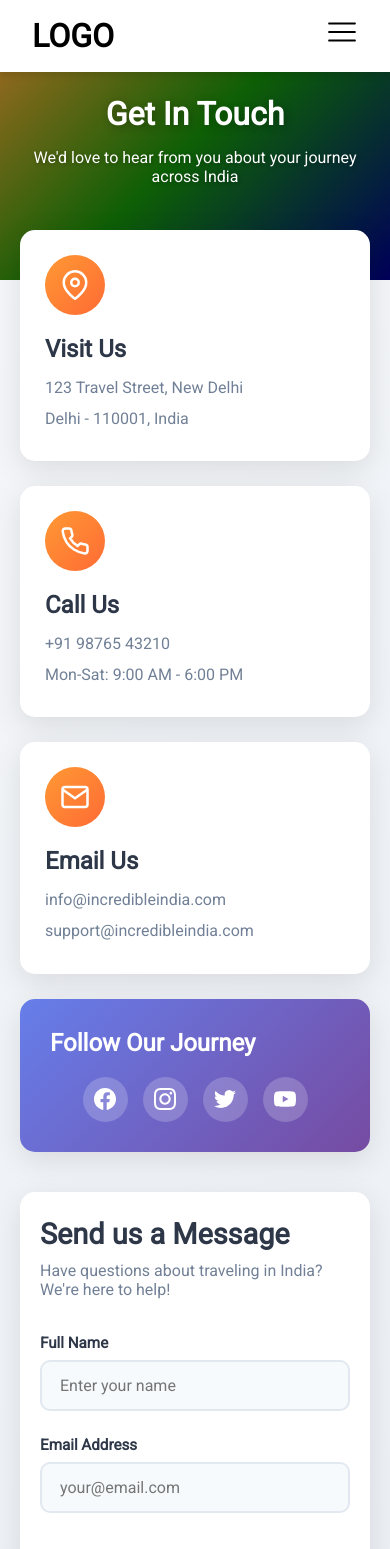
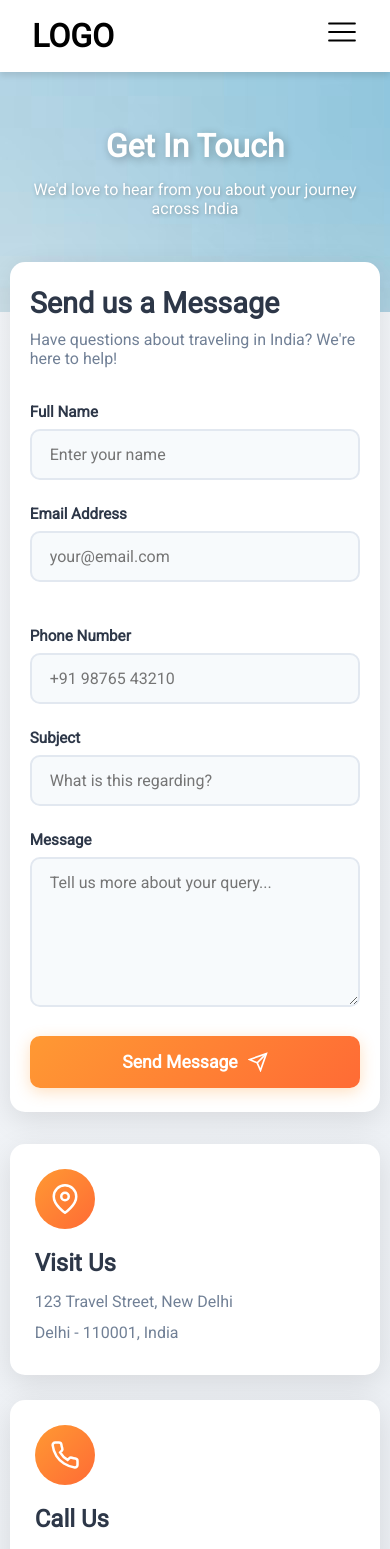
Before and after one commit to Vikas24Chauhan/ghumo, a React (Vite) app: page /contact-us in a window 390 px wide. Shown: the top 1549 px of the page. Built offline with nearby package versions, Linux system fonts and the light colour scheme.

Commit message:
contact-us changes done

```diff
--- a/src/components/contactUs/ContactUs.css
+++ b/src/components/contactUs/ContactUs.css
@@ -1,34 +1,21 @@
 .contact-container {
-  color: #333;
+  padding: 2rem 0;
   background: linear-gradient(135deg, #f5f7fa 0%, #e8ecf1 100%);
-  min-height: 100vh;
 }
 
 /* Header Section */
 .contact-header {
   position: relative;
-  height: 350px;
-  background: linear-gradient(135deg, #ff9933 0%, #138808 50%, #000080 100%);
+  height: 450px;
+  background-image: url(../../assets/images/contact-bg.jpg);
   display: flex;
   flex-direction: column;
   justify-content: center;
   align-items: center;
-  overflow: hidden;
-}
-
-.header-overlay {
-  position: absolute;
-  top: 0;
-  left: 0;
-  right: 0;
-  bottom: 0;
-  background: rgba(0, 0, 0, 0.3);
-  z-index: 1;
 }
 
 .contact-title {
   position: relative;
-  z-index: 2;
   font-size: 4rem;
   font-weight: 700;
   color: #fff;
@@ -59,18 +46,16 @@
 
 /* Content Section */
 .contact-content {
-  max-width: 1400px;
-  margin: -80px auto 0;
-  padding: 0 30px 60px;
-  display: grid;
-  grid-template-columns: 1fr 1.5fr;
-  gap: 40px;
+  width: 80%;
+  margin: -100px auto 0;
+  display: flex;
+  justify-content: space-between;
   position: relative;
-  z-index: 3;
 }
 
 /* Info Cards */
 .contact-info {
+  width: 32%;
   display: flex;
   flex-direction: column;
   gap: 25px;
@@ -121,51 +106,9 @@
   margin: 5px 0;
 }
 
-/* Social Links */
-.social-links {
-  background: linear-gradient(135deg, #667eea 0%, #764ba2 100%);
-  padding: 30px;
-  border-radius: 15px;
-  box-shadow: 0 8px 30px rgba(0, 0, 0, 0.1);
-  color: #fff;
-}
-
-.social-links h3 {
-  font-size: 1.5rem;
-  margin-bottom: 20px;
-  font-weight: 600;
-}
-
-.social-icons {
-  display: flex;
-  gap: 15px;
-}
-
-.social-icon {
-  width: 45px;
-  height: 45px;
-  background: rgba(255, 255, 255, 0.2);
-  border-radius: 50%;
-  display: flex;
-  align-items: center;
-  justify-content: center;
-  transition: all 0.3s ease;
-  backdrop-filter: blur(10px);
-}
-
-.social-icon:hover {
-  background: rgba(255, 255, 255, 0.3);
-  transform: scale(1.1) rotate(5deg);
-}
-
-.social-icon svg {
-  width: 22px;
-  height: 22px;
-  color: #fff;
-}
-
 /* Form Section */
 .contact-form-wrapper {
+  width: 65%;
   background: #fff;
   padding: 45px;
   border-radius: 15px;
@@ -220,7 +163,6 @@
   border: 2px solid #e2e8f0;
   border-radius: 10px;
   font-size: 1rem;
-  font-family: inherit;
   transition: all 0.3s ease;
   background: #f7fafc;
 }
@@ -300,28 +242,108 @@
 }
 
 /* Map Section */
-.map-section {
-  width: 100%;
+.contact-last-section {
+  width: 80%;
+  margin: 4rem auto 0;
+}
+
+.contact-map {
   height: 450px;
-  margin-top: 40px;
+  margin-top: 2rem;
   border-radius: 15px;
   overflow: hidden;
   box-shadow: 0 8px 30px rgba(0, 0, 0, 0.1);
 }
 
-/* Responsive Design */
+/* Social Links */
+.contact-social-links {
+  background: linear-gradient(135deg, #667eea 0%, #764ba2 100%);
+  padding: 30px;
+  border-radius: 15px;
+  box-shadow: 0 8px 30px rgba(0, 0, 0, 0.1);
+  color: #fff;
+  display: flex;
+  align-items: center;
+  justify-content: space-between;
+}
+
+.contact-social-links h3 {
+  font-size: 1.5rem;
+  font-weight: 600;
+}
+
+.contact-social-icons {
+  display: flex;
+  gap: 15px;
+}
+
+.contact-social-icon {
+  width: 45px;
+  height: 45px;
+  background: rgba(255, 255, 255, 0.2);
+  border-radius: 50%;
+  display: flex;
+  align-items: center;
+  justify-content: center;
+  transition: all 0.3s ease;
+  backdrop-filter: blur(10px);
+}
+
+.contact-social-icon:hover {
+  background: rgba(255, 255, 255, 0.3);
+  transform: scale(1.1) rotate(5deg);
+}
+
+.contact-social-icon svg {
+  width: 22px;
+  height: 22px;
+  color: #fff;
+}
+
+/* ----------------------- Responsive --------------- */
+@media (max-width: 1440px) {
+  .contact-content,
+  .contact-last-section {
+    width: 85%;
+  }
+}
+
 @media (max-width: 1024px) {
   .contact-content {
-    grid-template-columns: 1fr;
-    margin-top: -60px;
+    width: 90%;
+    margin-top: -80px;
   }
 
   .contact-title {
     font-size: 3rem;
   }
+
+  .contact-header {
+    height: 350px;
+  }
+
+  .contact-last-section {
+    width: 90%;
+  }
 }
 
 @media (max-width: 768px) {
+  .contact-content {
+    width: 95%;
+    flex-wrap: wrap;
+    flex-direction: column-reverse;
+    margin-top: -50px;
+  }
+
+  .contact-form-wrapper {
+    width: 100%;
+  }
+
+  .contact-info {
+    width: 100%;
+    margin-top: 2rem;
+  }
+
   .contact-header {
     height: 280px;
   }
@@ -336,11 +358,6 @@
     text-align: center;
   }
 
-  .contact-content {
-    padding: 0 20px 40px;
-    margin-top: -50px;
-  }
-
   .contact-form-wrapper {
     padding: 30px 25px;
   }
@@ -353,12 +370,16 @@
     font-size: 1.8rem;
   }
 
-  .map-section {
+  .contact-last-section {
+    width: 95%;
+  }
+
+  .contact-map {
     height: 350px;
   }
 }
 
-@media (max-width: 480px) {
+@media (max-width: 500px) {
   .contact-title {
     font-size: 2rem;
   }
@@ -372,10 +393,19 @@
   }
 
   .contact-form-wrapper {
-    padding: 25px 20px;
+    padding: 24px 20px;
   }
 
-  .social-icons {
+  .contact-last-section {
+    margin-top: 2.5rem;
+  }
+
+  .contact-social-links {
+    flex-direction: column;
+    gap: 20px;
+  }
+
+  .contact-social-icons {
     justify-content: center;
   }
 }
--- a/src/components/contactUs/ContactUs.jsx
+++ b/src/components/contactUs/ContactUs.jsx
@@ -37,7 +37,6 @@ const ContactUs = () => {
   return (
     <div className="contact-container">
       <div className="contact-header">
-        <div className="header-overlay"></div>
         <h1 className="contact-title">Get In Touch</h1>
         <p className="contact-subtitle">
           We'd love to hear from you about your journey across India
@@ -92,34 +91,8 @@ const ContactUs = () => {
               </svg>
             </div>
             <h3>Email Us</h3>
-            <p>info@incredibleindia.com</p>
-            <p>support@incredibleindia.com</p>
-          </div>
-
-          <div className="social-links">
-            <h3>Follow Our Journey</h3>
-            <div className="social-icons">
-              <a href="#" className="social-icon">
-                <svg viewBox="0 0 24 24" fill="currentColor">
-                  <path d="M24 12.073c0-6.627-5.373-12-12-12s-12 5.373-12 12c0 5.99 4.388 10.954 10.125 11.854v-8.385H7.078v-3.47h3.047V9.43c0-3.007 1.792-4.669 4.533-4.669 1.312 0 2.686.235 2.686.235v2.953H15.83c-1.491 0-1.956.925-1.956 1.874v2.25h3.328l-.532 3.47h-2.796v8.385C19.612 23.027 24 18.062 24 12.073z" />
-                </svg>
-              </a>
-              <a href="#" className="social-icon">
-                <svg viewBox="0 0 24 24" fill="currentColor">
-                  <path d="M12 2.163c3.204 0 3.584.012 4.85.07 3.252.148 4.771 1.691 4.919 4.919.058 1.265.069 1.645.069 4.849 0 3.205-.012 3.584-.069 4.849-.149 3.225-1.664 4.771-4.919 4.919-1.266.058-1.644.07-4.85.07-3.204 0-3.584-.012-4.849-.07-3.26-.149-4.771-1.699-4.919-4.92-.058-1.265-.07-1.644-.07-4.849 0-3.204.013-3.583.07-4.849.149-3.227 1.664-4.771 4.919-4.919 1.266-.057 1.645-.069 4.849-.069zm0-2.163c-3.259 0-3.667.014-4.947.072-4.358.2-6.78 2.618-6.98 6.98-.059 1.281-.073 1.689-.073 4.948 0 3.259.014 3.668.072 4.948.2 4.358 2.618 6.78 6.98 6.98 1.281.058 1.689.072 4.948.072 3.259 0 3.668-.014 4.948-.072 4.354-.2 6.782-2.618 6.979-6.98.059-1.28.073-1.689.073-4.948 0-3.259-.014-3.667-.072-4.947-.196-4.354-2.617-6.78-6.979-6.98-1.281-.059-1.69-.073-4.949-.073zm0 5.838c-3.403 0-6.162 2.759-6.162 6.162s2.759 6.163 6.162 6.163 6.162-2.759 6.162-6.163c0-3.403-2.759-6.162-6.162-6.162zm0 10.162c-2.209 0-4-1.79-4-4 0-2.209 1.791-4 4-4s4 1.791 4 4c0 2.21-1.791 4-4 4zm6.406-11.845c-.796 0-1.441.645-1.441 1.44s.645 1.44 1.441 1.44c.795 0 1.439-.645 1.439-1.44s-.644-1.44-1.439-1.44z" />
-                </svg>
-              </a>
-              <a href="#" className="social-icon">
-                <svg viewBox="0 0 24 24" fill="currentColor">
-                  <path d="M23.953 4.57a10 10 0 01-2.825.775 4.958 4.958 0 002.163-2.723c-.951.555-2.005.959-3.127 1.184a4.92 4.92 0 00-8.384 4.482C7.69 8.095 4.067 6.13 1.64 3.162a4.822 4.822 0 00-.666 2.475c0 1.71.87 3.213 2.188 4.096a4.904 4.904 0 01-2.228-.616v.06a4.923 4.923 0 003.946 4.827 4.996 4.996 0 01-2.212.085 4.936 4.936 0 004.604 3.417 9.867 9.867 0 01-6.102 2.105c-.39 0-.779-.023-1.17-.067a13.995 13.995 0 007.557 2.209c9.053 0 13.998-7.496 13.998-13.985 0-.21 0-.42-.015-.63A9.935 9.935 0 0024 4.59z" />
-                </svg>
-              </a>
-              <a href="#" className="social-icon">
-                <svg viewBox="0 0 24 24" fill="currentColor">
-                  <path d="M23.498 6.186a3.016 3.016 0 0 0-2.122-2.136C19.505 3.545 12 3.545 12 3.545s-7.505 0-9.377.505A3.017 3.017 0 0 0 .502 6.186C0 8.07 0 12 0 12s0 3.93.502 5.814a3.016 3.016 0 0 0 2.122 2.136c1.871.505 9.376.505 9.376.505s7.505 0 9.377-.505a3.015 3.015 0 0 0 2.122-2.136C24 15.93 24 12 24 12s0-3.93-.502-5.814zM9.545 15.568V8.432L15.818 12l-6.273 3.568z" />
-                </svg>
-              </a>
-            </div>
+            <p>info@ghumo.com</p>
+            <p>support@ghumo.com</p>
           </div>
         </div>
 
@@ -226,7 +199,34 @@ const ContactUs = () => {
         </div>
       </div>
 
-      <div className="map-section">
+      <div className="contact-last-section">
+        <div className="contact-social-links">
+          <h3>Follow Our Journey</h3>
+          <div className="contact-social-icons">
+            <a href="#" className="contact-social-icon">
+              <svg viewBox="0 0 24 24" fill="currentColor">
+                <path d="M24 12.073c0-6.627-5.373-12-12-12s-12 5.373-12 12c0 5.99 4.388 10.954 10.125 11.854v-8.385H7.078v-3.47h3.047V9.43c0-3.007 1.792-4.669 4.533-4.669 1.312 0 2.686.235 2.686.235v2.953H15.83c-1.491 0-1.956.925-1.956 1.874v2.25h3.328l-.532 3.47h-2.796v8.385C19.612 23.027 24 18.062 24 12.073z" />
+              </svg>
+            </a>
+            <a href="#" className="contact-social-icon">
+              <svg viewBox="0 0 24 24" fill="currentColor">
+                <path d="M12 2.163c3.204 0 3.584.012 4.85.07 3.252.148 4.771 1.691 4.919 4.919.058 1.265.069 1.645.069 4.849 0 3.205-.012 3.584-.069 4.849-.149 3.225-1.664 4.771-4.919 4.919-1.266.058-1.644.07-4.85.07-3.204 0-3.584-.012-4.849-.07-3.26-.149-4.771-1.699-4.919-4.92-.058-1.265-.07-1.644-.07-4.849 0-3.204.013-3.583.07-4.849.149-3.227 1.664-4.771 4.919-4.919 1.266-.057 1.645-.069 4.849-.069zm0-2.163c-3.259 0-3.667.014-4.947.072-4.358.2-6.78 2.618-6.98 6.98-.059 1.281-.073 1.689-.073 4.948 0 3.259.014 3.668.072 4.948.2 4.358 2.618 6.78 6.98 6.98 1.281.058 1.689.072 4.948.072 3.259 0 3.668-.014 4.948-.072 4.354-.2 6.782-2.618 6.979-6.98.059-1.28.073-1.689.073-4.948 0-3.259-.014-3.667-.072-4.947-.196-4.354-2.617-6.78-6.979-6.98-1.281-.059-1.69-.073-4.949-.073zm0 5.838c-3.403 0-6.162 2.759-6.162 6.162s2.759 6.163 6.162 6.163 6.162-2.759 6.162-6.163c0-3.403-2.759-6.162-6.162-6.162zm0 10.162c-2.209 0-4-1.79-4-4 0-2.209 1.791-4 4-4s4 1.791 4 4c0 2.21-1.791 4-4 4zm6.406-11.845c-.796 0-1.441.645-1.441 1.44s.645 1.44 1.441 1.44c.795 0 1.439-.645 1.439-1.44s-.644-1.44-1.439-1.44z" />
+              </svg>
+            </a>
+            <a href="#" className="contact-social-icon">
+              <svg viewBox="0 0 24 24" fill="currentColor">
+                <path d="M23.953 4.57a10 10 0 01-2.825.775 4.958 4.958 0 002.163-2.723c-.951.555-2.005.959-3.127 1.184a4.92 4.92 0 00-8.384 4.482C7.69 8.095 4.067 6.13 1.64 3.162a4.822 4.822 0 00-.666 2.475c0 1.71.87 3.213 2.188 4.096a4.904 4.904 0 01-2.228-.616v.06a4.923 4.923 0 003.946 4.827 4.996 4.996 0 01-2.212.085 4.936 4.936 0 004.604 3.417 9.867 9.867 0 01-6.102 2.105c-.39 0-.779-.023-1.17-.067a13.995 13.995 0 007.557 2.209c9.053 0 13.998-7.496 13.998-13.985 0-.21 0-.42-.015-.63A9.935 9.935 0 0024 4.59z" />
+              </svg>
+            </a>
+            <a href="#" className="contact-social-icon">
+              <svg viewBox="0 0 24 24" fill="currentColor">
+                <path d="M23.498 6.186a3.016 3.016 0 0 0-2.122-2.136C19.505 3.545 12 3.545 12 3.545s-7.505 0-9.377.505A3.017 3.017 0 0 0 .502 6.186C0 8.07 0 12 0 12s0 3.93.502 5.814a3.016 3.016 0 0 0 2.122 2.136c1.871.505 9.376.505 9.376.505s7.505 0 9.377-.505a3.015 3.015 0 0 0 2.122-2.136C24 15.93 24 12 24 12s0-3.93-.502-5.814zM9.545 15.568V8.432L15.818 12l-6.273 3.568z" />
+              </svg>
+            </a>
+          </div>
+        </div>
+
+        <div className="contact-map">
           <iframe
             src="https://www.google.com/maps/embed?pb=!1m18!1m12!1m3!1d3502.2062738812183!2d77.20902631508047!3d28.61396938242806!2m3!1f0!2f0!3f0!3m2!1i1024!2i768!4f13.1!3m3!1m2!1s0x390cfd368f3e0c8d%3A0x5f2b8c5f5e5e5e5e!2sIndia%20Gate!5e0!3m2!1sen!2sin!4v1234567890123!5m2!1sen!2sin"
             width="100%"
@@ -239,6 +239,7 @@ const ContactUs = () => {
           ></iframe>
         </div>
       </div>
+    </div>
   );
 };
 
```
Also changed, not shown: src/assets/images/contact-bg.jpg (added). Lines whose indentation alone changed are shown as unchanged.
